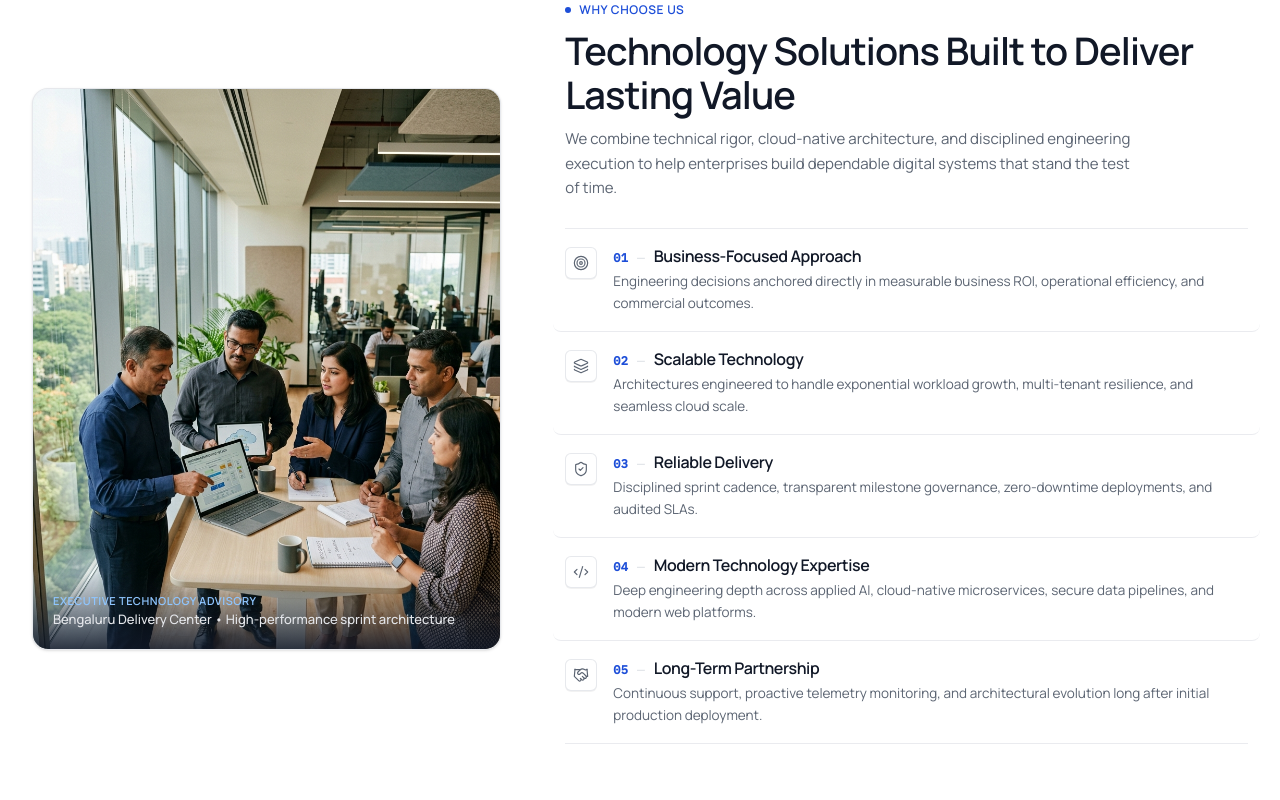
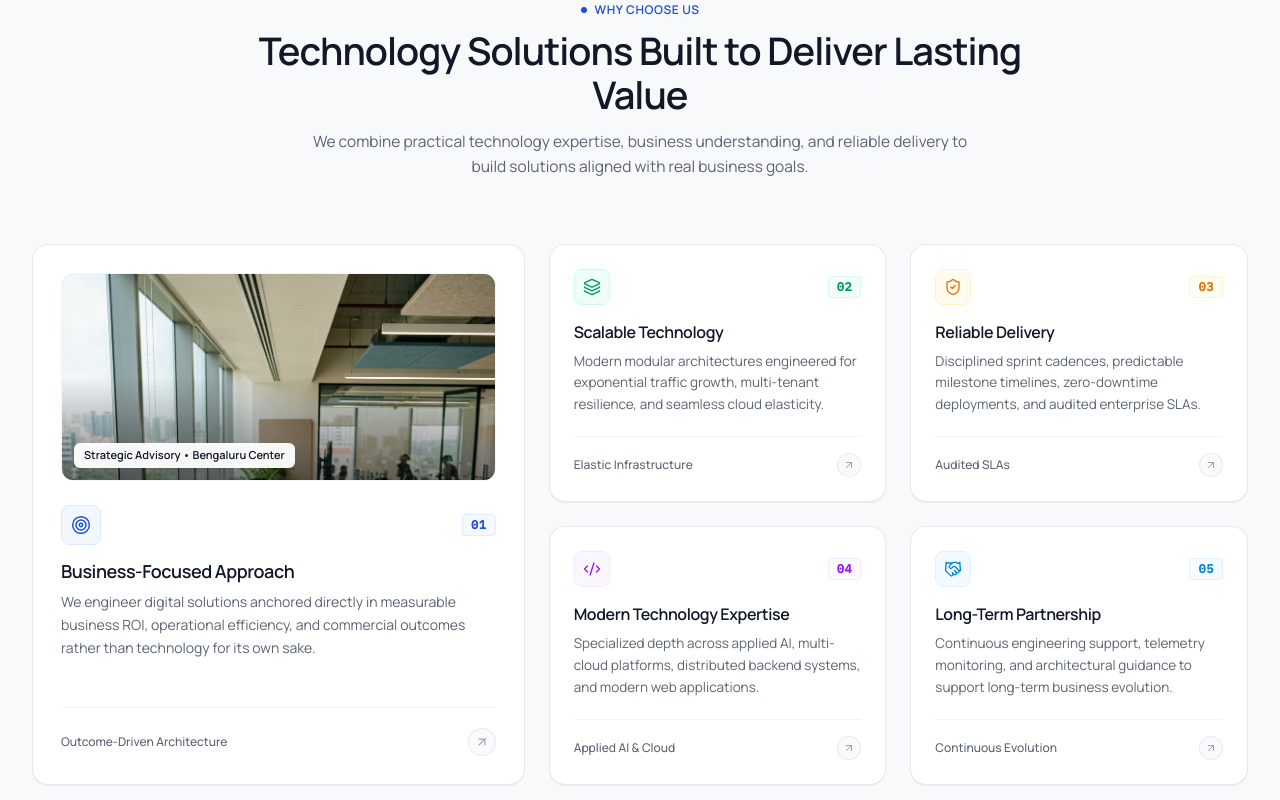
Before and after one commit to jayanthbabu3/AGDS, a React (Vite) app: page / in a window 1280 px wide. Shown: the part 4860-5660 px from the top of the page. Built offline with nearby package versions, Linux system fonts and the light colour scheme.

Commit message:
feat: redesign Why Choose Us section into premium Bento Grid layout

```diff
--- a/src/components/WhyChooseUs.jsx
+++ b/src/components/WhyChooseUs.jsx
@@ -4,128 +4,193 @@ import {
   Layers,
   ShieldCheck,
   Code2,
-  Handshake
+  Handshake,
+  ArrowUpRight
 } from 'lucide-react';
 import { corporatePhotography } from '../data/photography';
 
 export default function WhyChooseUs() {
-  const benefits = [
-    {
-      num: '01',
-      title: 'Business-Focused Approach',
-      desc: 'Engineering decisions anchored directly in measurable business ROI, operational efficiency, and commercial outcomes.',
-      icon: Target
-    },
-    {
-      num: '02',
-      title: 'Scalable Technology',
-      desc: 'Architectures engineered to handle exponential workload growth, multi-tenant resilience, and seamless cloud scale.',
-      icon: Layers
-    },
-    {
-      num: '03',
-      title: 'Reliable Delivery',
-      desc: 'Disciplined sprint cadence, transparent milestone governance, zero-downtime deployments, and audited SLAs.',
-      icon: ShieldCheck
-    },
-    {
-      num: '04',
-      title: 'Modern Technology Expertise',
-      desc: 'Deep engineering depth across applied AI, cloud-native microservices, secure data pipelines, and modern web platforms.',
-      icon: Code2
-    },
-    {
-      num: '05',
-      title: 'Long-Term Partnership',
-      desc: 'Continuous support, proactive telemetry monitoring, and architectural evolution long after initial production deployment.',
-      icon: Handshake
-    }
-  ];
+  return (
+    <section id="why-choose-us" className="py-20 lg:py-24 bg-[#F8F9FA] border-b border-gray-200">
+      <div className="max-w-[1240px] xl:max-w-[1280px] mx-auto px-4 sm:px-6 lg:px-8">
 
-  return (
-    <section id="why-choose-us" className="py-16 sm:py-20 lg:py-24 bg-white border-b border-gray-200">
-      <div className="max-w-[1240px] xl:max-w-[1280px] mx-auto px-4 sm:px-6 lg:px-8">
-        <div className="grid grid-cols-1 lg:grid-cols-12 gap-10 lg:gap-12 xl:gap-16 items-center">
+        {/* SECTION HEADER */}
+        <div className="max-w-3xl mx-auto text-center mb-12 sm:mb-16">
+          <div className="inline-flex items-center space-x-2 text-[11px] sm:text-xs font-semibold uppercase tracking-wider text-[#1D4ED8] mb-2.5">
+            <span className="w-1.5 h-1.5 rounded-full bg-[#1D4ED8]"></span>
+            <span>WHY CHOOSE US</span>
+          </div>
+          <h2 className="text-[26px] sm:text-[32px] lg:text-[36px] xl:text-[38px] font-semibold text-[#111827] leading-[1.18] tracking-tight">
+            Technology Solutions Built to Deliver Lasting Value
+          </h2>
+          <p className="mt-3 text-[14px] sm:text-[15.5px] text-[#5B6472] leading-relaxed max-w-2xl mx-auto">
+            We combine practical technology expertise, business understanding, and reliable delivery to build solutions aligned with real business goals.
+          </p>
+        </div>
 
-          {/* LEFT COLUMN: Large Realistic Corporate Photograph (~45% width) */}
-          <div className="lg:col-span-5 order-1">
-            <div className="relative rounded-2xl overflow-hidden border border-gray-200/90 shadow-sm bg-gray-100 group">
+        {/* ASYMMETRIC BENTO GRID */}
+        <div className="grid grid-cols-1 md:grid-cols-2 lg:grid-cols-12 gap-5 sm:gap-6 items-stretch">
+
+          {/* LARGE FEATURE CARD: 01 — Business-Focused Approach (Spans 5 cols on lg) */}
+          <div className="md:col-span-2 lg:col-span-5 bg-white border border-gray-200/90 rounded-2xl p-5 sm:p-6 lg:p-7 shadow-2xs hover:border-blue-300/80 hover:shadow-xs transition-all duration-200 flex flex-col justify-between group">
+            <div>
+              {/* Subtle Realistic Corporate Image inside the feature card */}
+              <div className="relative w-full h-48 sm:h-52 rounded-xl overflow-hidden mb-6 border border-gray-100 bg-gray-100">
                 <img
                   src={corporatePhotography.whyUs.url}
-                alt="Anthropic Gen Digital Systems executive engineering consulting team collaborating in modern office"
-                className="w-full h-[380px] sm:h-[460px] lg:h-[540px] xl:h-[560px] object-cover object-top transition-transform duration-500 group-hover:scale-[1.01]"
+                  alt="Anthropic Gen Digital Systems engineering leadership team"
+                  className="w-full h-full object-cover object-top transition-transform duration-500 group-hover:scale-[1.02]"
                   loading="lazy"
                 />
+                <div className="absolute inset-0 bg-gradient-to-t from-black/50 via-transparent to-transparent pointer-events-none" />
+                <span className="absolute bottom-3 left-3 px-2.5 py-1 rounded-md bg-white/95 backdrop-blur-xs text-[11px] font-semibold text-[#111827] shadow-xs">
+                  Strategic Advisory &bull; Bengaluru Center
+                </span>
+              </div>
 
-              {/* Minimal Bottom Caption Bar */}
-              <div className="absolute bottom-0 inset-x-0 bg-gradient-to-t from-gray-900/85 via-gray-900/40 to-transparent p-4 sm:p-5 pt-10 text-white">
-                <p className="text-[10.5px] sm:text-[11px] font-semibold uppercase tracking-wider text-blue-300">
-                  Executive Technology Advisory
+              {/* Card Meta Header */}
+              <div className="flex items-center justify-between mb-3.5">
+                <div className="w-10 h-10 rounded-lg bg-blue-50/80 border border-blue-100 text-[#1D4ED8] flex items-center justify-center shrink-0">
+                  <Target className="w-5 h-5 stroke-[1.75]" />
+                </div>
+                <span className="font-mono text-xs font-semibold text-[#1D4ED8] tracking-wider px-2 py-0.5 rounded bg-blue-50/60 border border-blue-100/80">
+                  01
+                </span>
+              </div>
+
+              {/* Title & Description */}
+              <h3 className="text-[17px] sm:text-[18px] font-semibold text-[#111827] tracking-tight group-hover:text-[#1D4ED8] transition-colors leading-snug">
+                Business-Focused Approach
+              </h3>
+              <p className="mt-2 text-[13.5px] sm:text-[14px] text-[#5B6472] leading-relaxed">
+                We engineer digital solutions anchored directly in measurable business ROI, operational efficiency, and commercial outcomes rather than technology for its own sake.
               </p>
-                <p className="text-xs sm:text-[13px] text-gray-200 mt-0.5 font-medium leading-snug">
-                  Bengaluru Delivery Center &bull; High-performance sprint architecture
-                </p>
+            </div>
+
+            {/* Bottom Footer with Indicator */}
+            <div className="pt-5 mt-5 border-t border-gray-100 flex items-center justify-between text-xs font-medium text-[#5B6472]">
+              <span className="group-hover:text-[#111827] transition-colors">Outcome-Driven Architecture</span>
+              <div className="w-7 h-7 rounded-full bg-gray-50 border border-gray-200/80 flex items-center justify-center text-gray-400 group-hover:text-[#1D4ED8] group-hover:border-blue-200 group-hover:bg-blue-50/50 transition-all duration-200">
+                <ArrowUpRight className="w-3.5 h-3.5 transition-transform duration-200 group-hover:translate-x-0.5 group-hover:-translate-y-0.5" />
               </div>
             </div>
           </div>
 
-          {/* RIGHT COLUMN: Executive Header & 5 Compact Benefit Rows (~55% width) */}
-          <div className="lg:col-span-7 order-2 flex flex-col justify-center">
+          {/* RIGHT 4 MEDIUM CARDS: 2x2 Bento Subgrid (Spans 7 cols on lg) */}
+          <div className="md:col-span-2 lg:col-span-7 grid grid-cols-1 sm:grid-cols-2 gap-5 sm:gap-6">
 
-            {/* Header Content */}
-            <div className="space-y-2.5">
-              <div className="inline-flex items-center space-x-2 text-[11px] sm:text-xs font-semibold uppercase tracking-wider text-[#1D4ED8]">
-                <span className="w-1.5 h-1.5 rounded-full bg-[#1D4ED8]"></span>
-                <span>WHY CHOOSE US</span>
+            {/* 02 — Scalable Technology */}
+            <div className="bg-white border border-gray-200/90 rounded-2xl p-5 sm:p-6 shadow-2xs hover:border-blue-300/80 hover:shadow-xs transition-all duration-200 flex flex-col justify-between group">
+              <div>
+                <div className="flex items-center justify-between mb-4">
+                  <div className="w-9 h-9 rounded-lg bg-emerald-50/80 border border-emerald-100 text-emerald-600 flex items-center justify-center shrink-0">
+                    <Layers className="w-4.5 h-4.5 stroke-[1.75]" />
                   </div>
-
-              <h2 className="text-[26px] sm:text-[32px] lg:text-[36px] xl:text-[38px] font-semibold text-[#111827] leading-[1.18] tracking-tight">
-                Technology Solutions Built to Deliver Lasting Value
-              </h2>
-
-              <p className="text-[14px] sm:text-[15px] text-[#5B6472] leading-relaxed max-w-xl">
-                We combine technical rigor, cloud-native architecture, and disciplined engineering execution to help enterprises build dependable digital systems that stand the test of time.
+                  <span className="font-mono text-xs font-semibold text-emerald-600 tracking-wider px-2 py-0.5 rounded bg-emerald-50/60 border border-emerald-100/80">
+                    02
+                  </span>
+                </div>
+                <h3 className="text-[16px] font-semibold text-[#111827] tracking-tight group-hover:text-[#1D4ED8] transition-colors leading-snug">
+                  Scalable Technology
+                </h3>
+                <p className="mt-2 text-[13px] sm:text-[13.5px] text-[#5B6472] leading-relaxed">
+                  Modern modular architectures engineered for exponential traffic growth, multi-tenant resilience, and seamless cloud elasticity.
                 </p>
               </div>
 
-            {/* 5 Compact Horizontal Benefit Rows with Subtle Dividers */}
-            <div className="divide-y divide-gray-200/80 border-y border-gray-200/80 mt-6 sm:mt-7">
-              {benefits.map((item) => {
-                const IconComponent = item.icon;
-
-                return (
-                  <div
-                    key={item.num}
-                    className="group py-3.5 sm:py-4 px-2 sm:px-3 -mx-2 sm:-mx-3 rounded-lg hover:bg-[#F9FAFB] transition-colors duration-150 flex items-start gap-3.5 sm:gap-4 cursor-default"
-                  >
-                    {/* Minimal Outline Icon */}
-                    <div className="w-8 h-8 rounded-md bg-white border border-gray-200/90 flex items-center justify-center shrink-0 mt-0.5 text-[#5B6472] group-hover:text-[#1D4ED8] group-hover:border-blue-200 group-hover:bg-blue-50/50 transition-colors duration-150 shadow-2xs">
-                      <IconComponent className="w-4 h-4 stroke-[1.75] transition-transform duration-150 group-hover:translate-x-0.5" />
+              <div className="pt-4 mt-5 border-t border-gray-100 flex items-center justify-between text-xs font-medium text-[#5B6472]">
+                <span className="group-hover:text-[#111827] transition-colors">Elastic Infrastructure</span>
+                <div className="w-6 h-6 rounded-full bg-gray-50 border border-gray-200/80 flex items-center justify-center text-gray-400 group-hover:text-[#1D4ED8] group-hover:border-blue-200 group-hover:bg-blue-50/50 transition-all duration-200">
+                  <ArrowUpRight className="w-3 h-3 transition-transform duration-200 group-hover:translate-x-0.5 group-hover:-translate-y-0.5" />
+                </div>
+              </div>
             </div>
 
-                    {/* Content */}
-                    <div className="flex-1 min-w-0">
-                      <div className="flex items-baseline space-x-2">
-                        <span className="font-mono text-xs font-semibold text-[#1D4ED8] tracking-wide">
-                          {item.num}
+            {/* 03 — Reliable Delivery */}
+            <div className="bg-white border border-gray-200/90 rounded-2xl p-5 sm:p-6 shadow-2xs hover:border-blue-300/80 hover:shadow-xs transition-all duration-200 flex flex-col justify-between group">
+              <div>
+                <div className="flex items-center justify-between mb-4">
+                  <div className="w-9 h-9 rounded-lg bg-amber-50/80 border border-amber-100 text-amber-600 flex items-center justify-center shrink-0">
+                    <ShieldCheck className="w-4.5 h-4.5 stroke-[1.75]" />
+                  </div>
+                  <span className="font-mono text-xs font-semibold text-amber-600 tracking-wider px-2 py-0.5 rounded bg-amber-50/60 border border-amber-100/80">
+                    03
                   </span>
-                        <span className="text-gray-300 text-xs">&mdash;</span>
-                        <h3 className="text-[15px] sm:text-[16px] font-semibold text-[#111827] tracking-tight group-hover:text-[#1D4ED8] transition-colors leading-snug">
-                          {item.title}
+                </div>
+                <h3 className="text-[16px] font-semibold text-[#111827] tracking-tight group-hover:text-[#1D4ED8] transition-colors leading-snug">
+                  Reliable Delivery
                 </h3>
-                      </div>
-                      <p className="text-[13px] sm:text-[13.5px] text-[#5B6472] leading-relaxed mt-1">
-                        {item.desc}
+                <p className="mt-2 text-[13px] sm:text-[13.5px] text-[#5B6472] leading-relaxed">
+                  Disciplined sprint cadences, predictable milestone timelines, zero-downtime deployments, and audited enterprise SLAs.
                 </p>
               </div>
+
+              <div className="pt-4 mt-5 border-t border-gray-100 flex items-center justify-between text-xs font-medium text-[#5B6472]">
+                <span className="group-hover:text-[#111827] transition-colors">Audited SLAs</span>
+                <div className="w-6 h-6 rounded-full bg-gray-50 border border-gray-200/80 flex items-center justify-center text-gray-400 group-hover:text-[#1D4ED8] group-hover:border-blue-200 group-hover:bg-blue-50/50 transition-all duration-200">
+                  <ArrowUpRight className="w-3 h-3 transition-transform duration-200 group-hover:translate-x-0.5 group-hover:-translate-y-0.5" />
                 </div>
-                );
-              })}
+              </div>
+            </div>
+
+            {/* 04 — Modern Technology Expertise */}
+            <div className="bg-white border border-gray-200/90 rounded-2xl p-5 sm:p-6 shadow-2xs hover:border-blue-300/80 hover:shadow-xs transition-all duration-200 flex flex-col justify-between group">
+              <div>
+                <div className="flex items-center justify-between mb-4">
+                  <div className="w-9 h-9 rounded-lg bg-purple-50/80 border border-purple-100 text-purple-600 flex items-center justify-center shrink-0">
+                    <Code2 className="w-4.5 h-4.5 stroke-[1.75]" />
+                  </div>
+                  <span className="font-mono text-xs font-semibold text-purple-600 tracking-wider px-2 py-0.5 rounded bg-purple-50/60 border border-purple-100/80">
+                    04
+                  </span>
+                </div>
+                <h3 className="text-[16px] font-semibold text-[#111827] tracking-tight group-hover:text-[#1D4ED8] transition-colors leading-snug">
+                  Modern Technology Expertise
+                </h3>
+                <p className="mt-2 text-[13px] sm:text-[13.5px] text-[#5B6472] leading-relaxed">
+                  Specialized depth across applied AI, multi-cloud platforms, distributed backend systems, and modern web applications.
+                </p>
+              </div>
+
+              <div className="pt-4 mt-5 border-t border-gray-100 flex items-center justify-between text-xs font-medium text-[#5B6472]">
+                <span className="group-hover:text-[#111827] transition-colors">Applied AI & Cloud</span>
+                <div className="w-6 h-6 rounded-full bg-gray-50 border border-gray-200/80 flex items-center justify-center text-gray-400 group-hover:text-[#1D4ED8] group-hover:border-blue-200 group-hover:bg-blue-50/50 transition-all duration-200">
+                  <ArrowUpRight className="w-3 h-3 transition-transform duration-200 group-hover:translate-x-0.5 group-hover:-translate-y-0.5" />
+                </div>
+              </div>
+            </div>
+
+            {/* 05 — Long-Term Partnership */}
+            <div className="bg-white border border-gray-200/90 rounded-2xl p-5 sm:p-6 shadow-2xs hover:border-blue-300/80 hover:shadow-xs transition-all duration-200 flex flex-col justify-between group">
+              <div>
+                <div className="flex items-center justify-between mb-4">
+                  <div className="w-9 h-9 rounded-lg bg-sky-50/80 border border-sky-100 text-sky-600 flex items-center justify-center shrink-0">
+                    <Handshake className="w-4.5 h-4.5 stroke-[1.75]" />
+                  </div>
+                  <span className="font-mono text-xs font-semibold text-sky-600 tracking-wider px-2 py-0.5 rounded bg-sky-50/60 border border-sky-100/80">
+                    05
+                  </span>
+                </div>
+                <h3 className="text-[16px] font-semibold text-[#111827] tracking-tight group-hover:text-[#1D4ED8] transition-colors leading-snug">
+                  Long-Term Partnership
+                </h3>
+                <p className="mt-2 text-[13px] sm:text-[13.5px] text-[#5B6472] leading-relaxed">
+                  Continuous engineering support, telemetry monitoring, and architectural guidance to support long-term business evolution.
+                </p>
+              </div>
+
+              <div className="pt-4 mt-5 border-t border-gray-100 flex items-center justify-between text-xs font-medium text-[#5B6472]">
+                <span className="group-hover:text-[#111827] transition-colors">Continuous Evolution</span>
+                <div className="w-6 h-6 rounded-full bg-gray-50 border border-gray-200/80 flex items-center justify-center text-gray-400 group-hover:text-[#1D4ED8] group-hover:border-blue-200 group-hover:bg-blue-50/50 transition-all duration-200">
+                  <ArrowUpRight className="w-3 h-3 transition-transform duration-200 group-hover:translate-x-0.5 group-hover:-translate-y-0.5" />
+                </div>
+              </div>
             </div>
 
           </div>
 
         </div>
+
       </div>
     </section>
   );
```
Lines whose indentation alone changed are shown as unchanged.
